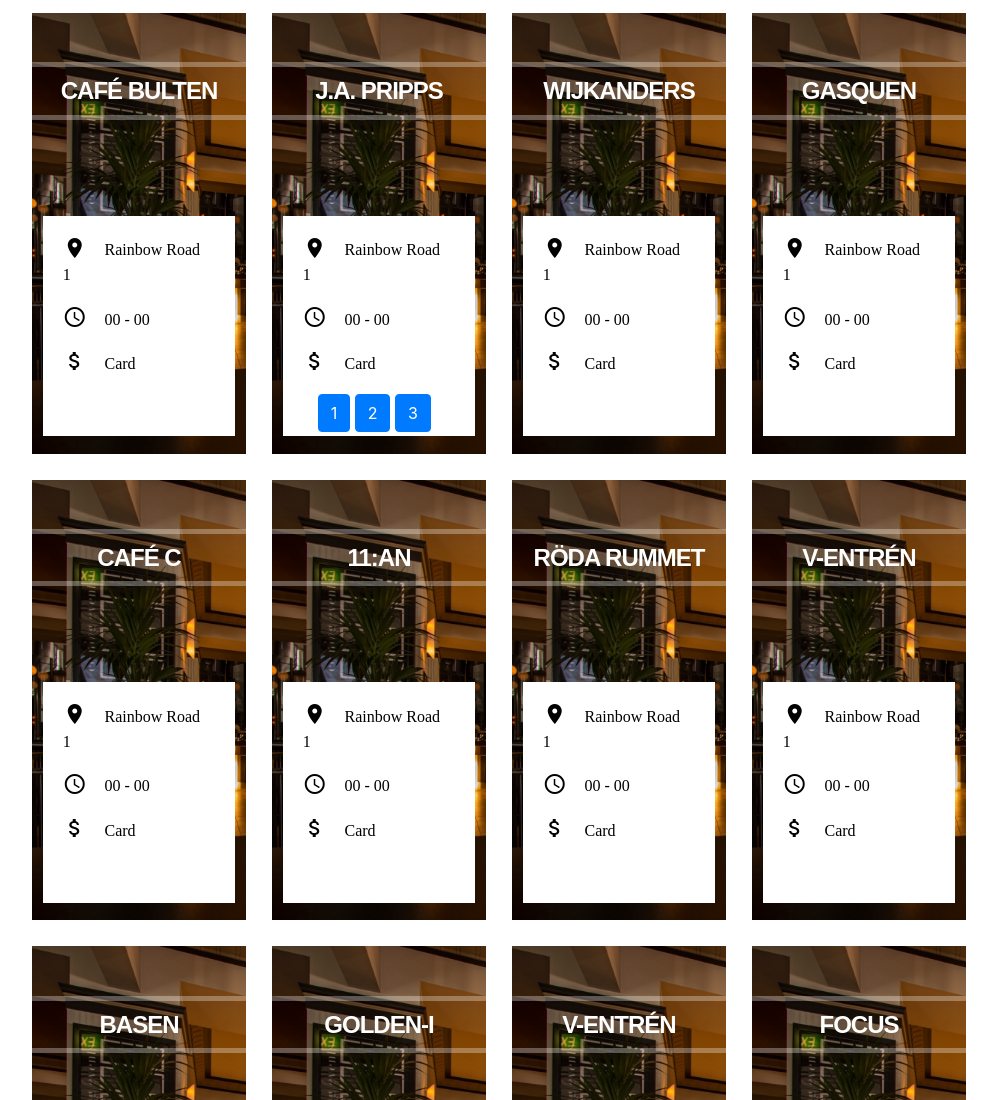
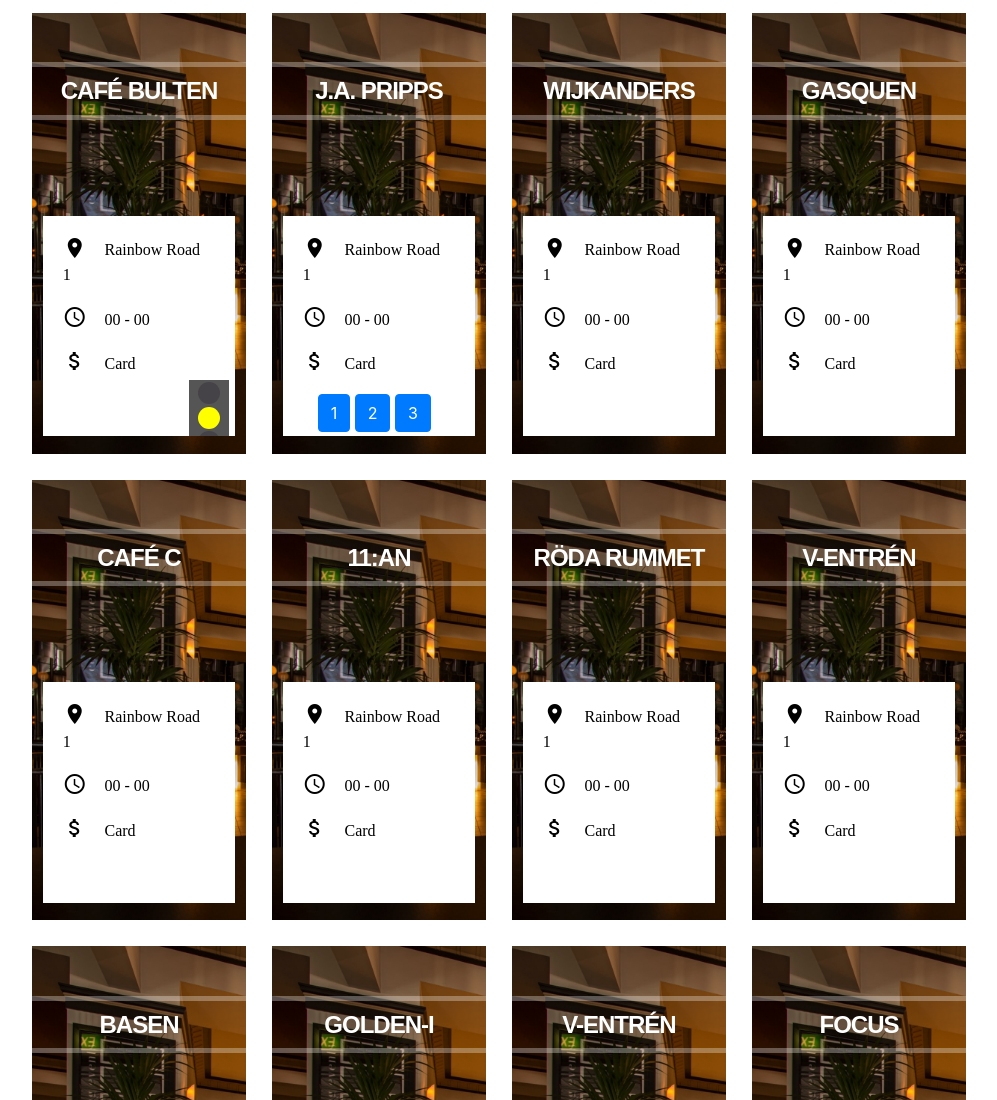
Before and after one commit to lillejohn22/Team-16-Pubrundan-DAT257, a plain HTML site: page index.html in a window 1280 px wide. Shown: the top 1100 px of the page, without its empty margins (141-1138 px from the left). Drawn offline with nearby package versions, Linux system fonts and the light colour scheme; a web font is replaced by a local one.

Commit message:
added queue indicator and function for changing it

```diff
--- a/css/style.css
+++ b/css/style.css
@@ -120,3 +120,49 @@
 .grid-element:hover a {
     color: black;
 }
+
+.rectangle {
+  height: 76px;
+  width: 40px;
+  background-color: #555;
+  margin: auto;
+  position: relative;
+  left: 70px;
+}
+
+.circle {
+  height: 30px;
+  width: 30px;
+  border-radius: 50%;
+  position: absolute;
+}
+
+#circle-1 {
+  background-color: #464348;
+  top: 2px;
+  left: 9px;
+  height: 22px;
+  width: 22px;
+  border-radius: 50%;
+  position: absolute;
+}
+
+#circle-2 {
+  background-color: #464348;
+  top: 27px;
+  left: 9px;
+    height: 22px;
+  width: 22px;
+  border-radius: 50%;
+  position: absolute;
+}
+
+#circle-3 {
+  background-color: #464348;
+  top: 51px;
+  left: 9px;
+    height: 22px;
+  width: 22px;
+  border-radius: 50%;
+  position: absolute;
+}
--- a/index.html
+++ b/index.html
@@ -38,6 +38,13 @@
 
                         <i class="material-icons">attach_money</i>
                         <span>Card</span>
+
+                        <div class="rectangle">
+                            <div id="circle-1" ></div>
+                            <div id="circle-2" ></div>
+                            <div id="circle-3" ></div>
+                        </div>
+
                     </div>
                 </a>
             </div>
@@ -71,6 +78,7 @@
                                 </div>
                             </div>
                         </div>
+
                     </div>
                 </a>
             </div>
@@ -92,6 +100,7 @@
 
                         <i class="material-icons">attach_money</i>
                         <span>Card</span>
+
                     </div>
                 </a>
             </div>
@@ -113,6 +122,7 @@
 
                         <i class="material-icons">attach_money</i>
                         <span>Card</span>
+
                     </div>
                 </a>
             </div>
@@ -442,6 +452,7 @@
 
  <!-- JavaScript files-->
     <script src="js/getVote.js"></script>
+  <script src="js/changeQueueColour.js"></script>
 
 
   </body>
--- /dev/null
+++ b/js/changeQueueColour.js
@@ -0,0 +1,20 @@
+
+    function changeQueueColour(x) {
+
+        if((x == 1)) {
+
+        document.getElementById("circle-1").style.backgroundColor = "red";
+
+        } else if((x == 2)) {
+
+        document.getElementById("circle-2").style.backgroundColor = "yellow";
+
+        } else if((x == 3)) {
+
+        document.getElementById("circle-3").style.backgroundColor = "green";
+
+        }
+
+    }
+
+    changeQueueColour(2);
```
